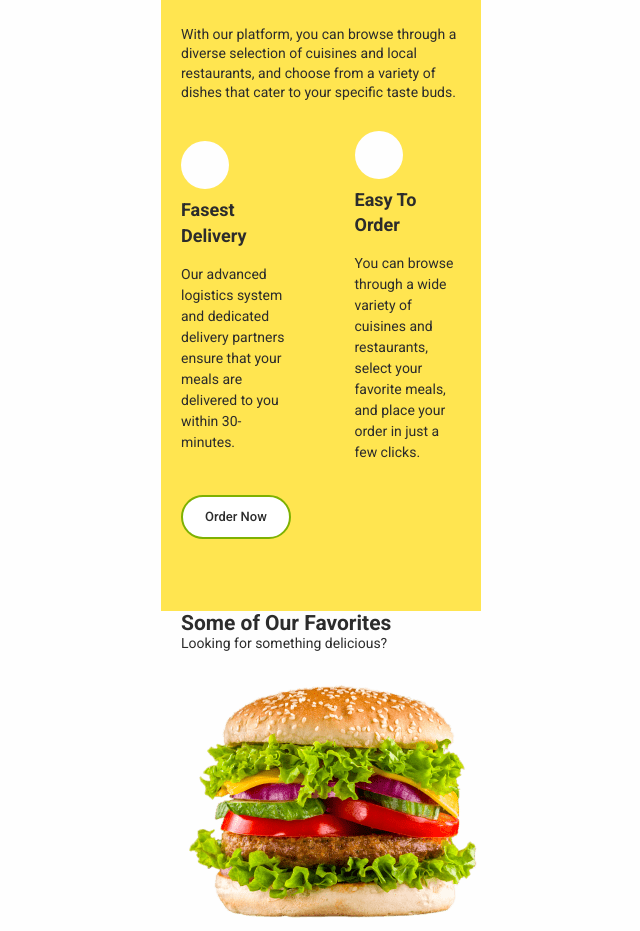
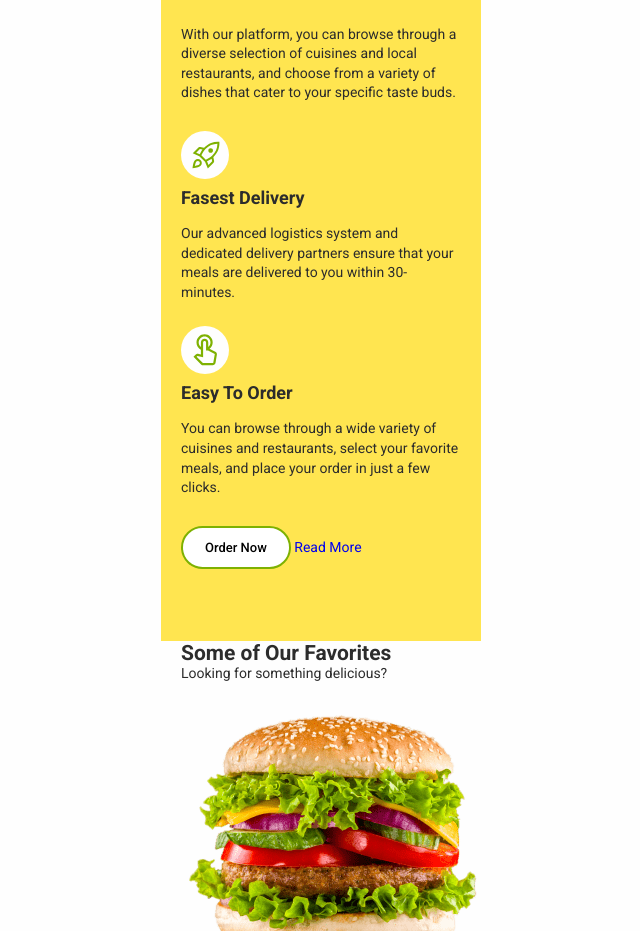
Before and after one commit to OlgaRuzhylenko/Delivery_service, a plain HTML site: page index.html in a window 1280 px wide. Shown: the part 1483-2414 px from the top of the page, without its empty margins (319-959 px from the left). Drawn offline with nearby package versions, Linux system fonts and the light colour scheme; files whose address does not match are found by name.

Commit message:
offerings

```diff
--- a/css/styles.css
+++ b/css/styles.css
@@ -257,12 +257,7 @@ min-height: 32px;
     margin-bottom: 28px;
 }
 .offerings-list {
-    display: flex;
-    align-items: center;
-    justify-content: center;
-    gap: 67px;
-
-    margin-bottom: 32px;
+      margin-bottom: 28px;
 }
 .offerings-item {
 
@@ -276,44 +271,46 @@ min-height: 32px;
     display: flex;
     justify-content: center;
     align-items: center;
+    padding: 8px 7px;
+
 }
 .offerings-icon {
     fill: #7EB101;
 }
 .offerings-subtitle {
-    color: #2C2C2C;
     font-size: 18px;
-    line-height: 140%;
-
+    line-height: normal;
 
     margin-bottom: 16px;
 }
 .offerings-desc {
-    color: #2C2C2C;
-    font-family: Roboto, sans-serif;
     font-size: 14px;
-    line-height: 150%;
-    max-width: 264px;
-}
+    line-height: 1.4;
+
+    margin-bottom: 24px;
+  }
+
 .offerings-btn {
-    color: #2C2C2C;
-    font-family: Roboto, sans-serif;
     font-size: 13px;
     font-weight: 500;
-    line-height: 150%;
+    line-height: 1.5;
 
     border-radius: 30px;
-    border: 2px solid #7EB101;
+    border: 2px solid var(--mobile-menu-color);
     background: #FFF;
     min-width: 106px;
     padding: 10px 22px;
 
     cursor: pointer;
-}
+ }
 .offerings-btn:hover,
 .offerings-btn:focus {
     border-color: #BBF330;
     background-color: #BBF330;
+}
+
+.offerings-link {
+
 }
 /* favourites styles */
 .favor {
--- a/index.html
+++ b/index.html
@@ -90,7 +90,7 @@ aria-controls="mobile-menu"
         <li class="offerings-item">
           <div class="svg-container">
             <svg class="offerings-icon" width="32" height="32">
-              <use href="./img/logo.svg#rocket"></use>
+              <use href="./images/icons.svg#rocket"></use>
             </svg>
           </div>
           <h3 class="offerings-subtitle">Fasest Delivery</h3>
@@ -99,7 +99,7 @@ aria-controls="mobile-menu"
         <li class="offerings-item">
           <div class="svg-container">
             <svg class="offerings-icon" width="32" height="32">
-              <use href="./img/logo.svg#touch"></use>
+              <use href="./images/icons.svg#finger"></use>
             </svg>
           </div>
           <h3 class="offerings-subtitle">Easy To Order</h3>
@@ -107,6 +107,7 @@ aria-controls="mobile-menu"
         </li>
       </ul>
       <button class="offerings-btn" type="button">Order Now</button>
+      <a class="offerings-link" href="#">Read More</a>
     <!-- </div> -->
   </div>
 </section>
```
